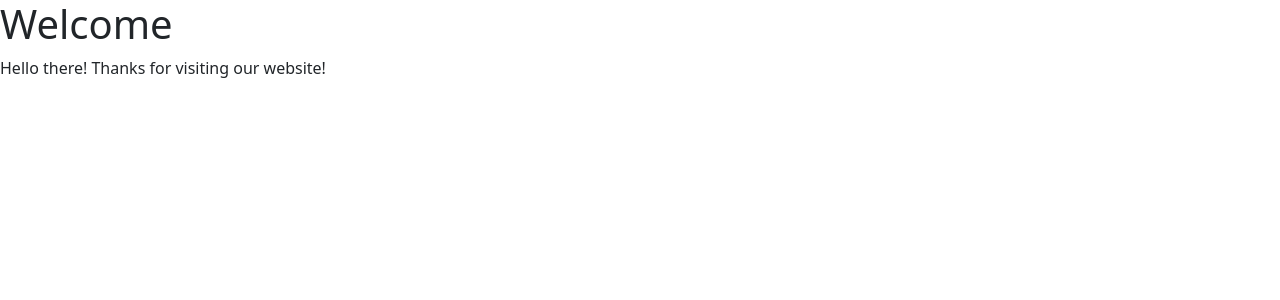
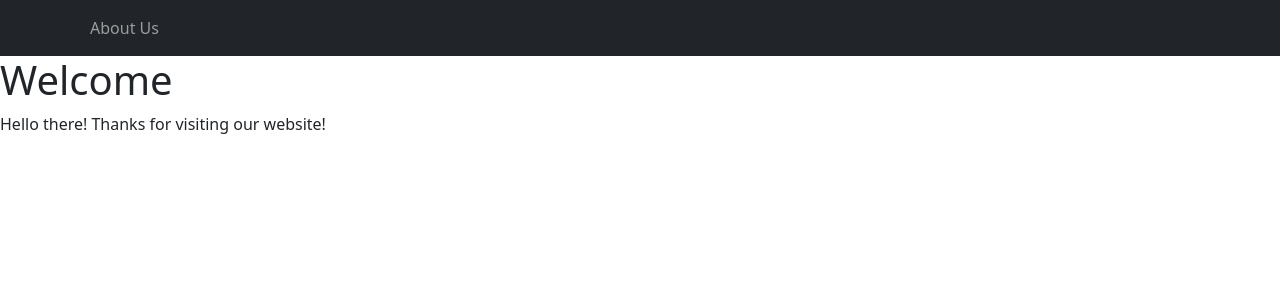
Before and after one commit to RobBerger/l06-react-bethel, a React (Create React App) app: page / in a window 1280 px wide. Shown: the top 300 px of the page. Built offline with nearby package versions, Linux system fonts and the light colour scheme.

Commit message:
nested the routing in App.js

```diff
--- a/src/App.js
+++ b/src/App.js
@@ -7,8 +7,9 @@
   return (
     <BrowserRouter>
       <Routes>
-        <Route path="/" element={<Home />} />
-        <Route path="about-us" element={<AboutUs />} />
+        <Route path="/" element={<Home />}>
+          <Route path="about-us" element={<AboutUs />} />
+        </Route>
       </Routes>
     </BrowserRouter>
   )
--- a/src/Home.js
+++ b/src/Home.js
@@ -1,6 +1,18 @@
+import Navbar from 'react-bootstrap/Navbar'
+import Nav from 'react-bootstrap/Nav'
+import Container from 'react-bootstrap/Container'
+import { Link } from "react-router-dom"
+
 function Home() {
   return (
     <>
+      <Navbar bg="dark" variant="dark">
+        <Container>
+          <Nav className="me-auto">
+            <Link to="/about-us" className="nav-link">About Us</Link>
+          </Nav>
+        </Container>
+      </Navbar>
       <h1>Welcome</h1>
       <p>Hello there! Thanks for visiting our website!</p>
     </>
```
Lines whose indentation alone changed are shown as unchanged.
